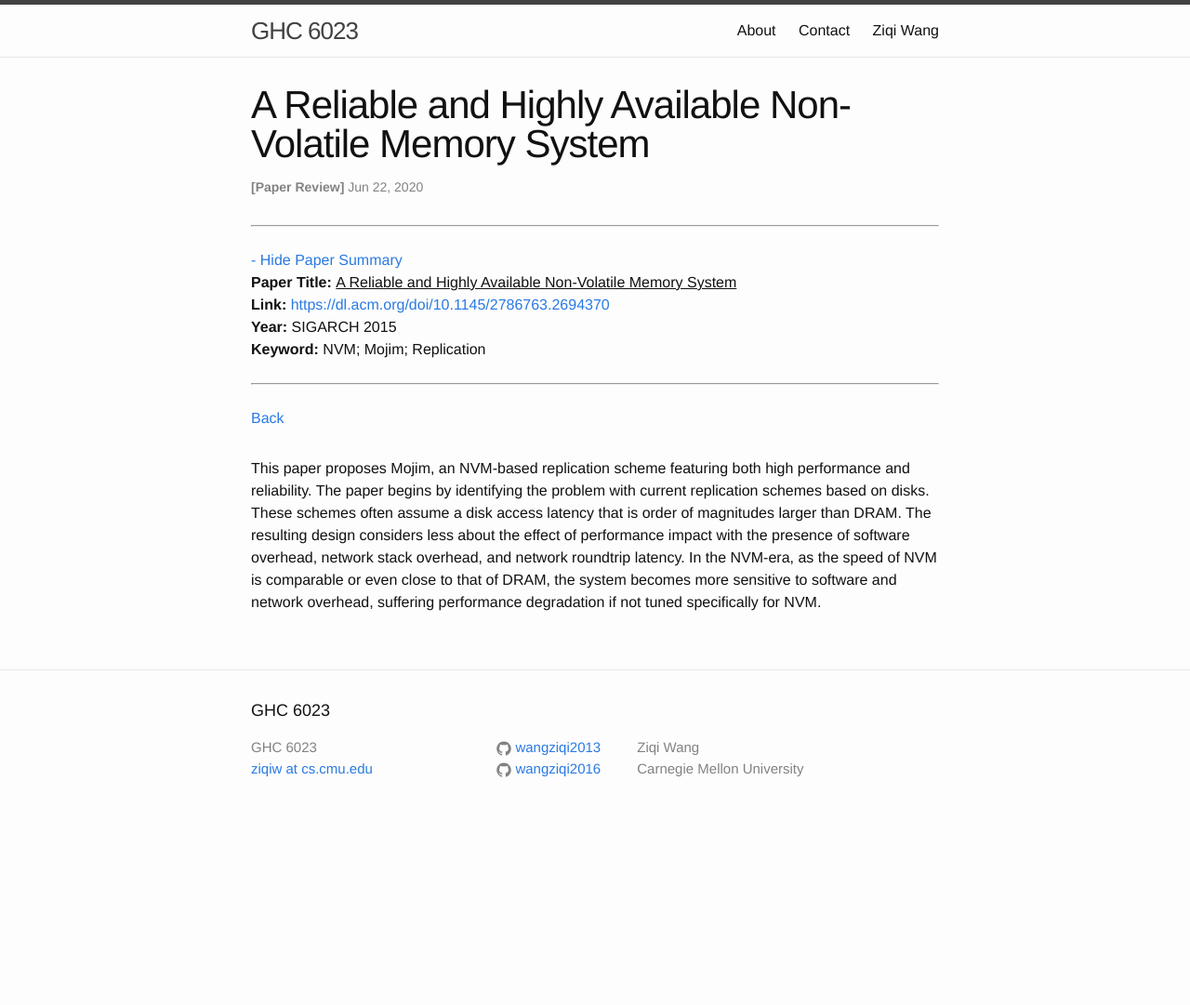
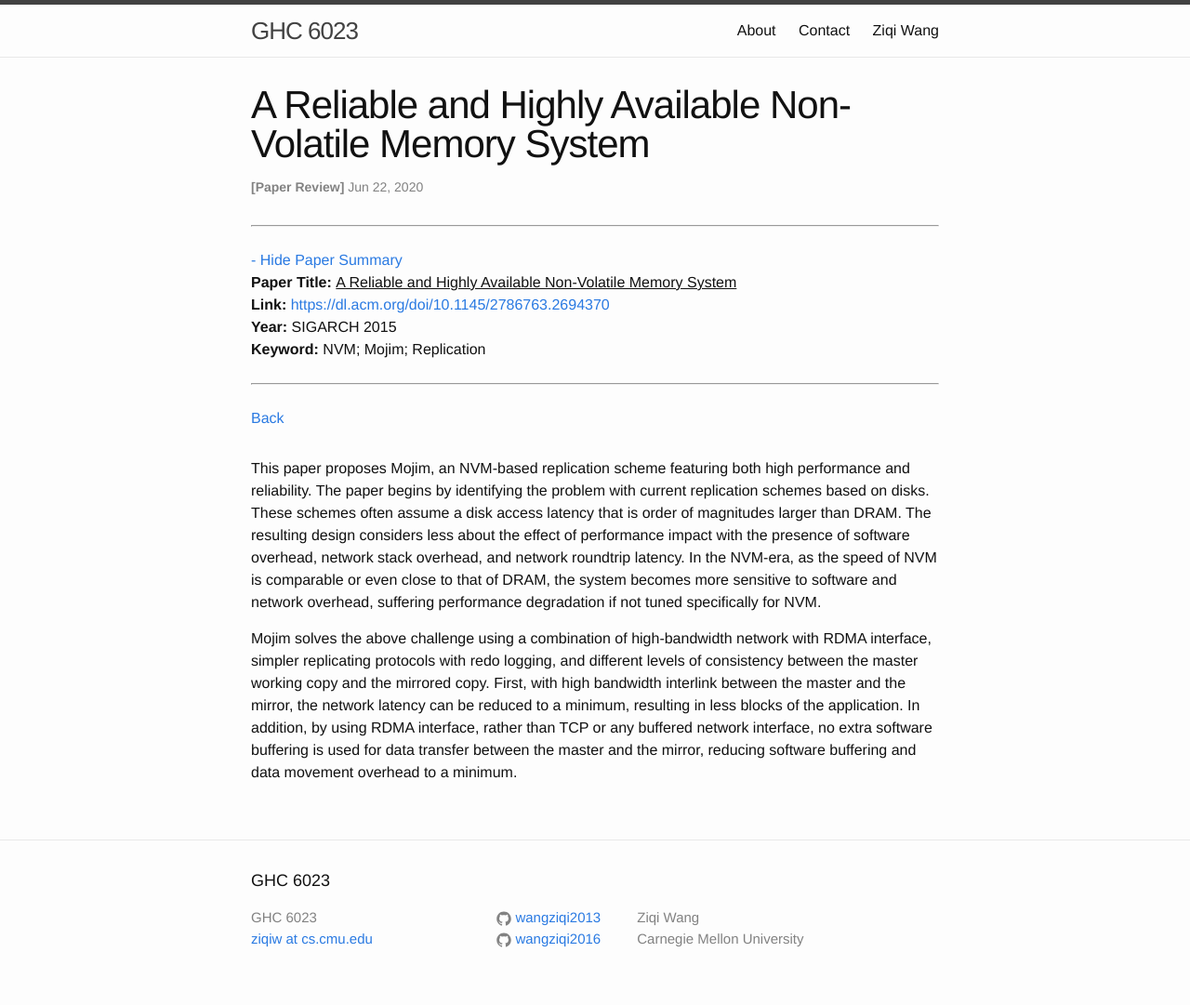
Before and after one commit to wangziqi2013/wangziqi2013.github.io, a Jekyll site: the page built from _posts/2020-06-22-mojim.markdown, in a window 1280 px wide. Shown: the whole page at 93% size. Built offline with Jekyll 4.4.1, drawn with Linux system fonts in a browser that asks for light colours; before the commit the page ends 900 px from its top, so only the background shows below that.

Commit message:
Adding first reason

```diff
--- a/_posts/2020-06-22-mojim.markdown
+++ b/_posts/2020-06-22-mojim.markdown
@@ -19,3 +19,10 @@ that is order of magnitudes larger than DRAM. The resulting design considers les
 with the presence of software overhead, network stack overhead, and network roundtrip latency. In the NVM-era, as the
 speed of NVM is comparable or even close to that of DRAM, the system becomes more sensitive to software and network
 overhead, suffering performance degradation if not tuned specifically for NVM.
+
+Mojim solves the above challenge using a combination of high-bandwidth network with RDMA interface, simpler replicating
+protocols with redo logging, and different levels of consistency between the master working copy and the mirrored copy.
+First, with high bandwidth interlink between the master and the mirror, the network latency can be reduced to a minimum,
+resulting in less blocks of the application. In addition, by using RDMA interface, rather than TCP or any buffered network
+interface, no extra software buffering is used for data transfer between the master and the mirror, reducing software
+buffering and data movement overhead to a minimum.
```
